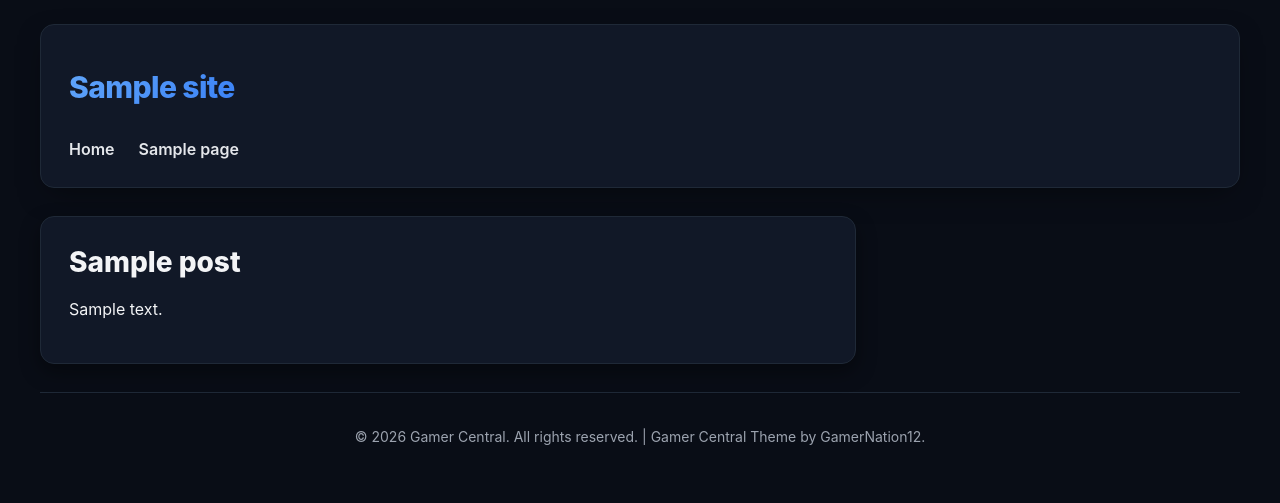
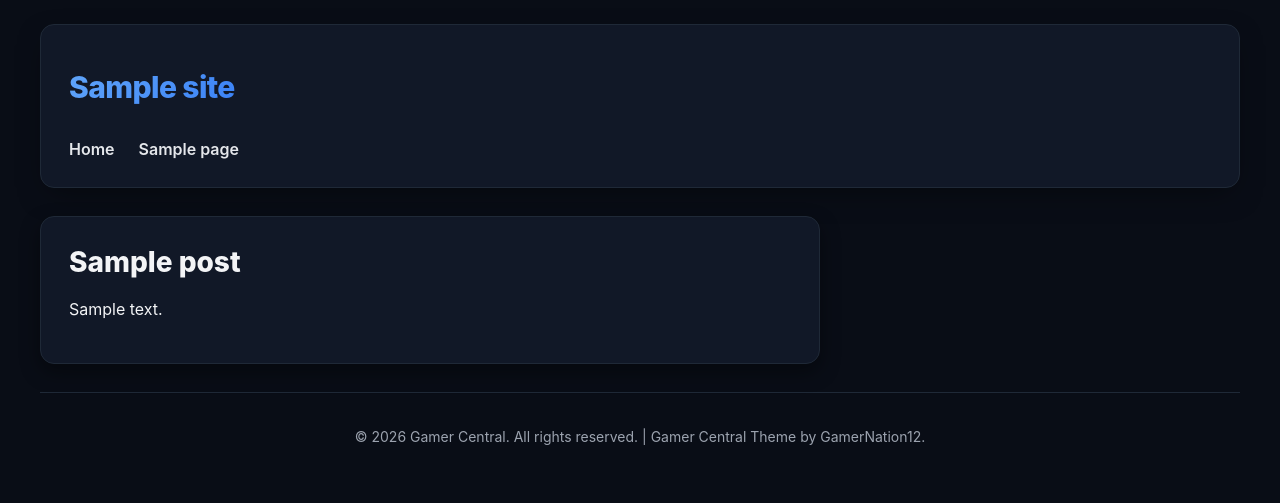
Before and after one commit to GamerNation12/Gamer-Central-Theme, a WordPress theme: template page.php in a window 1280 px wide. Shown: the top 503 px of the page. Run offline with PHP 8.4 and a stand-in for WordPress, Linux system fonts and the light colour scheme; the site name, menu and one post (Sample post) are stand-ins, and other content is empty.

Commit message:
Fix sidebar layout and YouTube widget clipping

```diff
--- a/style.css
+++ b/style.css
@@ -142,12 +142,18 @@ body.light .main-navigation a:hover {
 
 .content-area {
     float: left;
-    width: 68%;
+    width: 65%;
 }
 
 .widget-area {
     float: right;
-    width: 34%;
+    width: 33%;
+}
+
+.site::after {
+    content: "";
+    display: table;
+    clear: both;
 }
 
 @media (max-width: 768px) {
@@ -166,6 +172,7 @@ body.light .main-navigation a:hover {
     margin-bottom: 28px;
     box-shadow: 0 8px 20px rgba(0, 0, 0, 0.4);
     color: #f3f4f6;
+    box-sizing: border-box;
 }
 
 .widget a, .hentry a, article a {
@@ -679,6 +686,15 @@ body .wpforms-form .wpforms-field-name .wpforms-field-block input {
     white-space: normal !important;
 }
 
+#secondary .g-ytsubscribe,
+#secondary .g-ytsubscribe * {
+    overflow: visible !important;
+    max-width: none !important;
+    min-width: 210px !important;
+    white-space: normal !important;
+    text-overflow: unset !important;
+}
+
 #secondary .widget img,
 #secondary .widget iframe,
 #secondary .widget embed,
```
